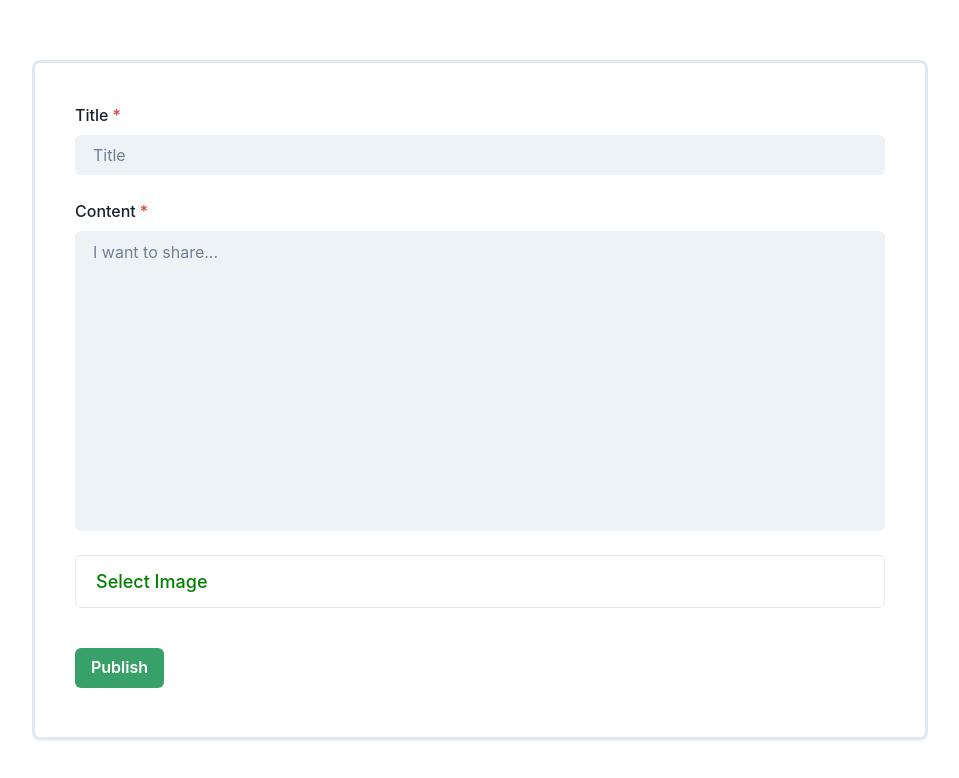
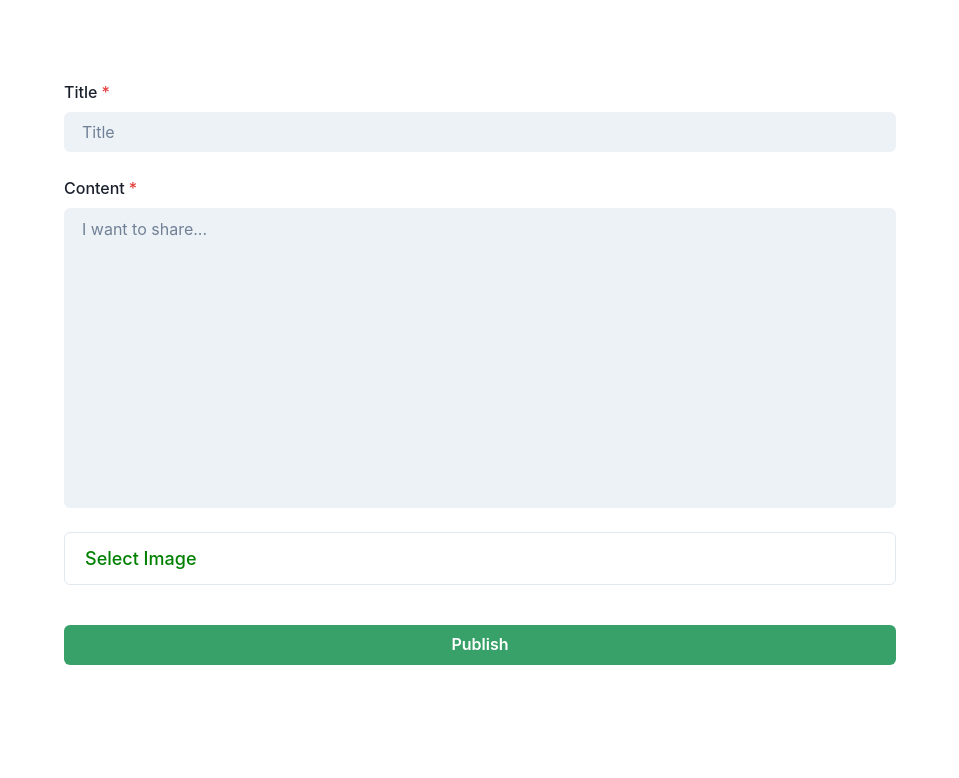
Before and after one commit to AzizZeynalli/food-advisor-app, a Next.js app: page /blogs/new in a window 1280 px wide. Shown: the top 778 px of the page, without its empty margins (160-1119 px from the left). Built offline with nearby package versions, Linux system fonts and the light colour scheme.

Commit message:
request handling implemented

```diff
--- a/src/app/blogs/new/page.tsx
+++ b/src/app/blogs/new/page.tsx
@@ -1,3 +1,4 @@
+"use client";
 import {
   Text,
   Flex,
@@ -7,23 +8,81 @@ import {
   Input,
   Textarea,
   Button,
+  useToast
 } from "@chakra-ui/react";
+import { useState } from "react";
+import axios from "axios";
+import { useRef } from "react";
 
 export default function BlogForm() {
+  const [title, setTitle] = useState("");
+  const [content, setContent] = useState("");
+  const fileInput = useRef<HTMLInputElement>(null);
+  const [fileName, setFileName] = useState("Select Image" as any);
+
+  const toast = useToast();
+
+  const handleSubmit = async (e: React.FormEvent<HTMLFormElement>) => {
+    e.preventDefault();
+    const formData = new FormData();
+    formData.append("title", title);
+    formData.append("content", content);
+    if (fileInput.current && fileInput.current.files) {
+      formData.append("image", fileInput.current.files[0]);
+    }
+    try {
+      const response = await axios.post(
+        "http://localhost:3003/api/blogs",
+        formData,
+        {
+          headers: {
+            Authorization: `Bearer ${localStorage.getItem("token")}`,
+          },
+        }
+      );
+
+      if (response.status === 201) {
+        toast({
+          title: "Blog post created successfully",
+          status: "success",
+          isClosable: true,
+          duration: 2000,
+          containerStyle: {
+            bottom: "100px",
+          }
+        })
+        setTitle("");
+        setContent("");
+        fileInput.current && (fileInput.current.value = "");
+      } else {
+        toast({
+          title: "Could not create blog post. Please try again.",
+          status: "error",
+          isClosable: true,
+        })
+      }
+    } catch (error) {
+      toast({
+        title: "Unexpected error happened.",
+        status: "error",
+        isClosable: true,
+      })
+      console.error(error);
+    }
+  };
+
   return (
-    <Flex h="100vh" justifyContent="center" alignItems="center">
-      <Box
-        as="form"
-        w={["90%", "70%"]}
-        minH="85%"
-        p={10}
-        shadow="sm"
-        borderWidth={3}
-        borderRadius="lg"
-      >
+    <form onSubmit={handleSubmit} >
+      <Flex direction="column" px={56} py={20}>
         <FormControl id="title" isRequired>
           <FormLabel>Title</FormLabel>
-          <Input variant="filled" placeholder="Title" size="md" />
+          <Input
+            variant="filled"
+            placeholder="Title"
+            size="md"
+            value={title}
+            onChange={(e) => setTitle(e.target.value)}
+          />
         </FormControl>
         <FormControl id="content" isRequired mt={6}>
           <FormLabel>Content</FormLabel>
@@ -33,6 +92,8 @@ export default function BlogForm() {
             size="md"
             resize="none"
             h="300px"
+            value={content}
+            onChange={(e) => setContent(e.target.value)}
           />
         </FormControl>
         <FormControl id="image" mt={6}>
@@ -49,16 +110,25 @@ export default function BlogForm() {
               accept="image/*"
               hidden
               id="file-upload"
+              ref={fileInput}
+              onChange={(event) => {
+                if(event.target.files && event.target.files.length > 0) {
+                  const file = event.target.files[0];
+                  setFileName(file.name);
+                }
+              }}
             />
-            <FormLabel htmlFor="file-upload" mx={4} mt={2}  cursor="pointer">
-              <Text mr={2} color="green" fontSize="lg" >Select Image</Text>
+            <FormLabel htmlFor="file-upload" mx={4} mt={2} cursor="pointer">
+              <Text mr={2} color="green" fontSize="lg">
+                {fileName}
+              </Text>
             </FormLabel>
           </Flex>
         </FormControl>
         <Button type="submit" mt={10} colorScheme="green">
           Publish
         </Button>
-      </Box>
-    </Flex>
+      </Flex>
+    </form>
   );
 }
```
